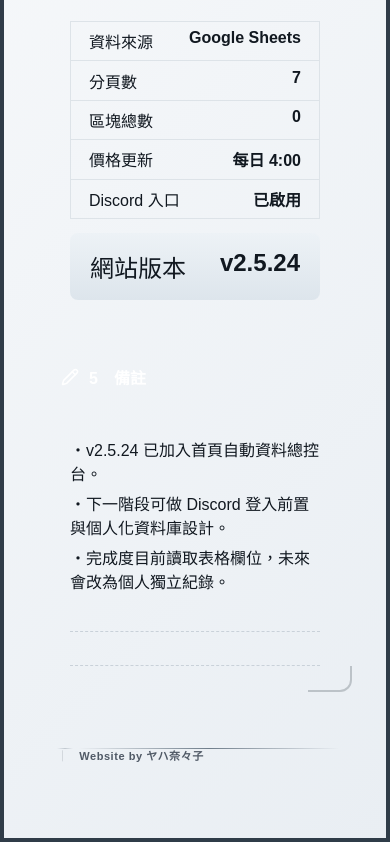
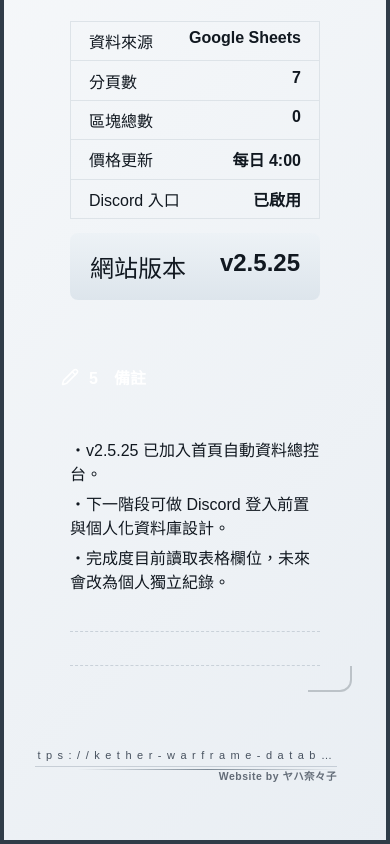
Before and after one commit to yahananako/kether-warframe-database, a Next.js app: page / in a window 390 px wide. Shown: the part 3251-4095 px from the top of the page. Built offline with nearby package versions, Linux system fonts and the light colour scheme; no server answers.

Commit message:
Stack footer signature below URL v2.5.25

```diff
--- a/app/database/[category]/page.tsx
+++ b/app/database/[category]/page.tsx
@@ -91,7 +91,7 @@ export default async function DatabaseCategoryPage({
         <p>KETHER OF PARADISO</p>
         <h1>{config.title}</h1>
         <span>{config.subtitle}</span>
-        <b className="db-version-chip">網站版本 v2.5.24</b>
+        <b className="db-version-chip">網站版本 v2.5.25</b>
       </section>
 
       {error && (
--- a/app/db-status/page.tsx
+++ b/app/db-status/page.tsx
@@ -224,7 +224,7 @@ export default async function DbStatusPage() {
         <div>
           <p>KETHER OF PARADISO</p>
           <h1>資料庫連線狀態</h1>
-          <span>v2.5.24 Supabase 與 KETHER 免費方案測試頁。</span>
+          <span>v2.5.25 Supabase 與 KETHER 免費方案測試頁。</span>
         </div>
       </header>
 
--- a/app/globals.css
+++ b/app/globals.css
@@ -3643,3 +3643,57 @@ a.nav-card {
     flex-shrink: 0 !important;
   }
 }
+
+/* v2.5.25 底部署名改成第二行，靠近網址尾端 */
+.home-footer-signature {
+  display: flex !important;
+  flex-direction: column !important;
+  justify-content: center !important;
+  align-items: flex-end !important;
+  gap: 2px !important;
+  width: fit-content !important;
+  max-width: calc(100% - 28px) !important;
+  margin-left: auto !important;
+  margin-right: auto !important;
+  text-align: right !important;
+}
+
+.home-footer-link {
+  display: block !important;
+  white-space: nowrap !important;
+  text-align: right !important;
+}
+
+.home-footer-designer {
+  display: block !important;
+  white-space: nowrap !important;
+  text-align: right !important;
+  font-size: 0.92em !important;
+  opacity: 0.88 !important;
+}
+
+.home-footer-divider {
+  display: none !important;
+}
+
+/* 手機版：兩行顯示，網址過長時省略，署名仍靠右 */
+@media (max-width: 768px) {
+  .home-footer-signature {
+    align-items: flex-end !important;
+    text-align: right !important;
+    max-width: calc(100% - 22px) !important;
+    font-size: 11px !important;
+    line-height: 1.45 !important;
+  }
+
+  .home-footer-link {
+    max-width: 82vw !important;
+    overflow: hidden !important;
+    text-overflow: ellipsis !important;
+    white-space: nowrap !important;
+  }
+
+  .home-footer-designer {
+    font-size: 0.95em !important;
+  }
+}
--- a/app/login/page.tsx
+++ b/app/login/page.tsx
@@ -14,7 +14,7 @@ export default function LoginPage() {
         <div>
           <p>KETHER OF PARADISO</p>
           <h1>Discord 登入</h1>
-          <span>v2.5.24 權限系統前置頁，下一階段會接入 Discord OAuth。</span>
+          <span>v2.5.25 權限系統前置頁，下一階段會接入 Discord OAuth。</span>
         </div>
       </header>
 
--- a/app/page.tsx
+++ b/app/page.tsx
@@ -236,7 +236,7 @@ export default async function HomePage() {
 
           <div className="total-row">
             <span>網站版本</span>
-            <b>v2.5.24</b>
+            <b>v2.5.25</b>
           </div>
         </article>
 
@@ -246,7 +246,7 @@ export default async function HomePage() {
             <span>5　備註</span>
           </div>
 
-          <p>・v2.5.24 已加入首頁自動資料總控台。</p>
+          <p>・v2.5.25 已加入首頁自動資料總控台。</p>
           <p>・下一階段可做 Discord 登入前置與個人化資料庫設計。</p>
           <p>・完成度目前讀取表格欄位，未來會改為個人獨立紀錄。</p>
           <div className="note-lines" />
--- a/app/profile/page.tsx
+++ b/app/profile/page.tsx
@@ -47,7 +47,7 @@ export default function ProfilePage() {
         <div>
           <p>KETHER OF PARADISO</p>
           <h1>個人進度中心</h1>
-          <span>v2.5.24 個人化資料庫前置架構，準備接入 Discord 與資料庫。</span>
+          <span>v2.5.25 個人化資料庫前置架構，準備接入 Discord 與資料庫。</span>
         </div>
       </header>
 
--- a/package.json
+++ b/package.json
@@ -1,6 +1,6 @@
 {
   "name": "kether-warframe-database",
-  "version": "2.5.24",
+  "version": "2.5.25",
   "private": true,
   "scripts": {
     "dev": "next dev",
```
